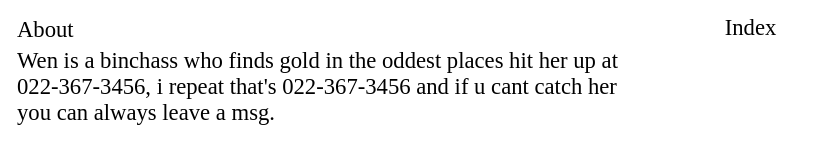
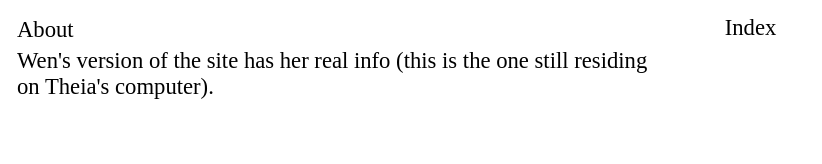
Before and after one commit to happytain/wen, a plain HTML site: page about.html in a window 1280 px wide. Shown: the whole page, without its empty margins (0-822 px from the left). Drawn offline with nearby package versions, Linux system fonts and the light colour scheme.

Commit message:
Update about.html

```diff
--- a/about.html
+++ b/about.html
@@ -22,7 +22,7 @@
       <div id="name"><a>About</a></div>
 
       <div class="item">
-         <a class="blurb">Wen is a binchass who finds gold in the oddest places hit her up at 022-367-3456, i repeat that's 022-367-3456 and if u cant catch her you can always leave a msg.</a>
+         <a class="blurb">Wen's version of the site has her real info (this is the one still residing on Theia's computer).</a>
          <!-- <img class="image" src="assets/wen.JPG"> -->
       </div>
 
```
